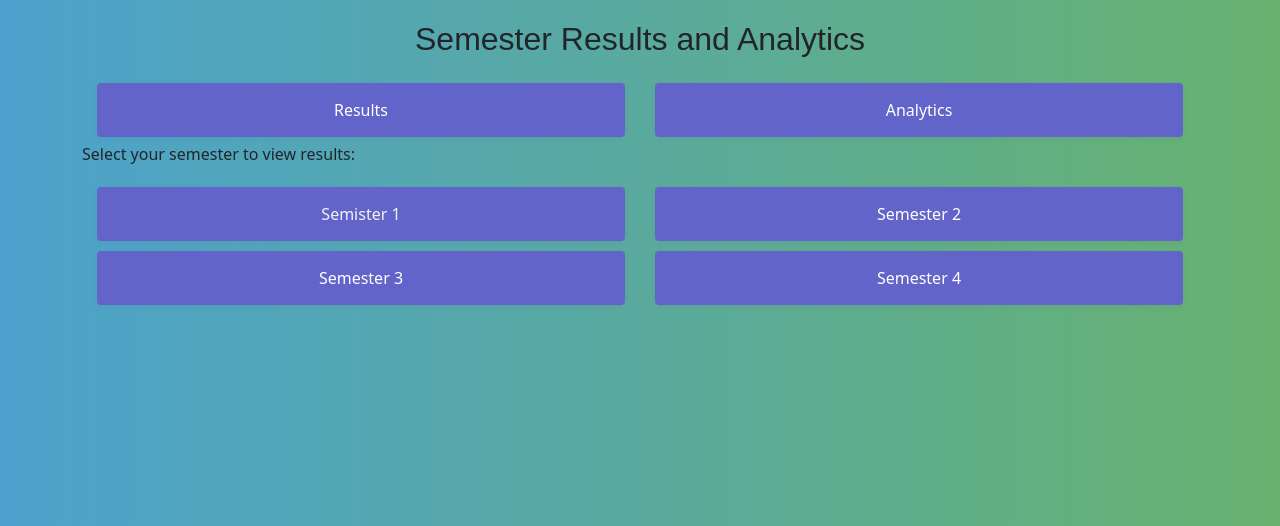
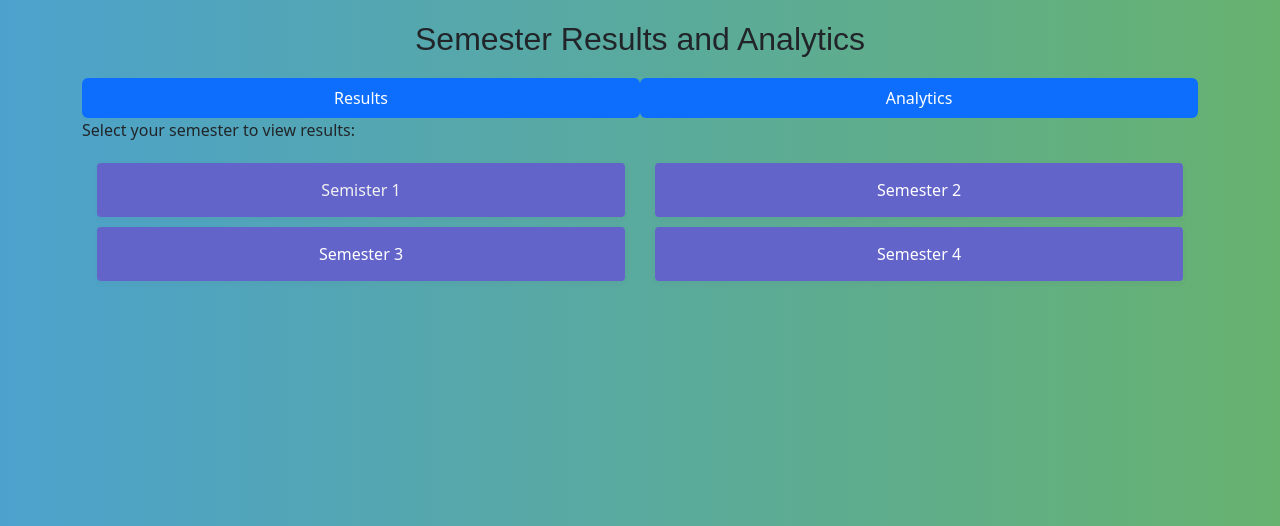
Before and after one commit to revanth-eranki/epics-project, a Django app: page /result/ in a window 1280 px wide. Shown: the part 96-622 px from the top of the page. Run offline with Django 5.2, Linux system fonts and the light colour scheme; the visitor is signed in with stand-in values (Sample User, id 1).

Commit message:
Added templating to results.html

```diff
--- a/practice/static/style-login.css
+++ b/practice/static/style-login.css
@@ -1,7 +1,6 @@
 body {
   background: linear-gradient(to right, #4ca2cd, #67B26F);
   font-family: 'Lato', sans-serif;
-  border: 2px solid red;
   /* display: flex;
   flex-direction: column; */
 }
--- a/practice/templates/result.html
+++ b/practice/templates/result.html
@@ -1,37 +1,22 @@
+{% extends "base.html" %}
 {% load static %}
-<!DOCTYPE html>
-<html lang="en">
-<head>
-    <meta charset="UTF-8">
-    <meta name="viewport" content="width=device-width, initial-scale=1.0">
-    <title>Student Results</title>
-    <link rel="stylesheet" type="text/css" href="{% static 'style-result.css' %}">
-    <link href="https://cdn.jsdelivr.net/npm/bootstrap@5.3.2/dist/css/bootstrap.min.css" rel="stylesheet" integrity="sha384-T3c6CoIi6uLrA9TneNEoa7RxnatzjcDSCmG1MXxSR1GAsXEV/Dwwykc2MPK8M2HN" crossorigin="anonymous">
-</head>
+{% block title %}
+<title>Student Results</title>
+<link rel="stylesheet" type="text/css" href="{% static 'style.css' %}">
+<link rel="stylesheet" type="text/css" href="{% static 'style-result.css' %}">
+<link href="https://cdn.jsdelivr.net/npm/bootstrap@5.3.2/dist/css/bootstrap.min.css" rel="stylesheet"
+    integrity="sha384-T3c6CoIi6uLrA9TneNEoa7RxnatzjcDSCmG1MXxSR1GAsXEV/Dwwykc2MPK8M2HN" crossorigin="anonymous">
 
-
-<body>
-    <header>
-        <div class="header-logo">
-            <img src="{% static 'national_institute_of_technology_andhra_pradesh_logo.jpeg' %}" alt="NIT AP Logo">
-        </div>
-        <h1 class="header-title">NIT AP Student Portal</h1>
-        <nav>
-            <ul>
-                <li><a href="{% url 'home' %}">Home</a></li>
-                <li><a href="{% url 'result' %}">Result</a></li>
-                <li><a href="{% url 'profile' %}">Profile</a></li>
-                <li><a href="{% url 'login' %}">Logout</a></li>
-            </ul>
-        </nav>
-    </header>
+{% endblock %}
+{% block body %}
+    <main>
         <div class="container">
             <h1 class="title">Semester Results and Analytics</h1>
 
-            <div class="button-container">
-                <button class="semester-button active" data-section="results">Results</button>
-                <button class="semester-button" data-section="analytics">Analytics</button>
-            </div>
+            <nav class="nav nav-pills nav-justified">
+                <a class="nav-link active" aria-current="page" href="#">Results</a>
+                <a class="nav-link active" aria-current="page" href="#">Analytics</a>
+            </nav>
 
             <div id="results-section" class="section active">
                 <p class="section-text">Select your semester to view results:</p>
@@ -44,5 +29,5 @@
                 <div id="results-container"></div>
             </div>
         </div>
-    </body>
-</html>
+    </main>
+{% endblock %}
```
